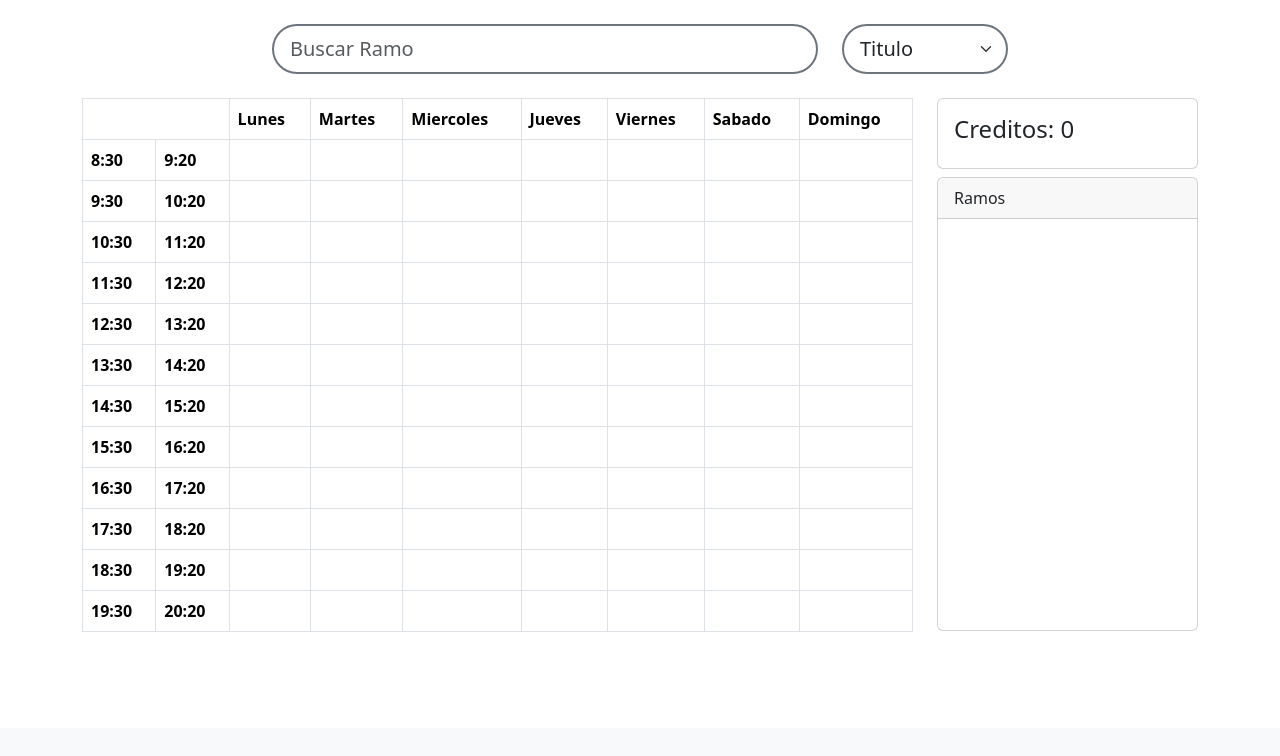
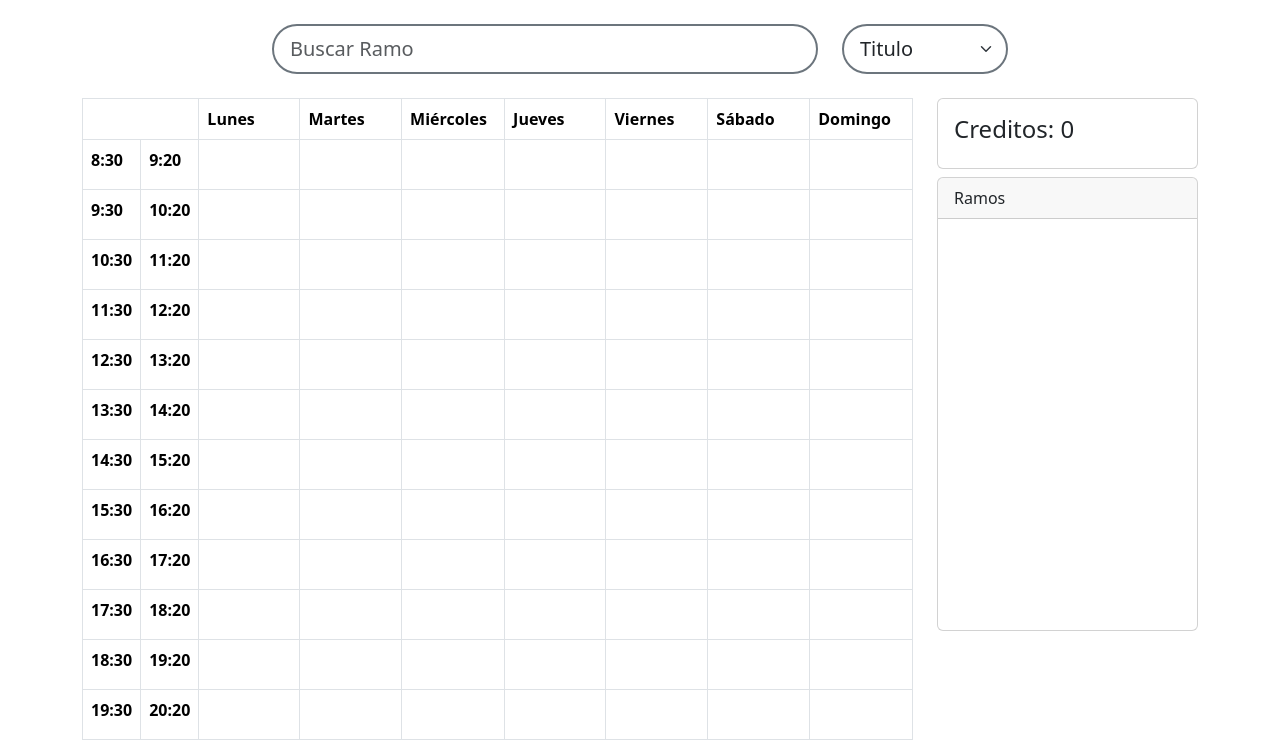
Before and after one commit to Terdmannsdorffer/IIS-Grupo-2, a Django app: page / in a window 1280 px wide. Shown: the part 72-828 px from the top of the page. Before the commit the page ends 704 px from the top, so only its background shows below. Run offline with Django 4.2, Linux system fonts and the light colour scheme; data comes from the database, SQL or seed files in the repository; lists and menus that the app fills with data are empty; some libraries are stand-ins or nearby versions.

Commit message:
resume names, better colors and more

```diff
--- a/mysite/polls/templates/polls/home.html
+++ b/mysite/polls/templates/polls/home.html
@@ -49,21 +49,21 @@
     <div class="container mt-4">
         <div class="row justify-content-center">
             <div class="col-12 col-md-9 table-responsive">
-                <table class="table table-bordered">
+                <table class="table table-bordered table-fixed">
                     <thead class="thead-dark">
                       <tr>
                         <th scope="col" colspan="2"></th>
-                        <th scope="col">Lunes</th>
-                        <th scope="col">Martes</th>
-                        <th scope="col">Miercoles</th>
-                        <th scope="col">Jueves</th>
-                        <th scope="col">Viernes</th>
-                        <th scope="col">Sabado</th>
-                        <th scope="col">Domingo</th>
+                        <th scope="col" class="th-lg equal-column">Lunes</th>
+                        <th scope="col" class="th-lg equal-column">Martes</th>
+                        <th scope="col" class="th-lg equal-column">Miércoles</th>
+                        <th scope="col" class="th-lg equal-column">Jueves</th>
+                        <th scope="col" class="th-lg equal-column">Viernes</th>
+                        <th scope="col" class="th-lg equal-column">Sábado</th>
+                        <th scope="col" class="th-lg equal-column">Domingo</th>
                       </tr>
                     </thead>
                     <tbody id="horario">
-
+                      <!-- Tu contenido de tabla va aquí -->
                     </tbody>
                 </table>
             </div>
--- a/mysite/static/css/stylesheet.css
+++ b/mysite/static/css/stylesheet.css
@@ -29,3 +29,11 @@
 #resultsList li:hover {
     background-color: #f0f0f0;
 }
+
+.equal-column {
+    width: 12.5%; /* 100% dividido por 8 columnas */
+}
+
+.equal-row {
+    height: 50px; /* Establece la altura deseada para todas las filas */
+}
--- a/mysite/static/js/index.js
+++ b/mysite/static/js/index.js
@@ -10,7 +10,13 @@ let selectElement = document.getElementById("miSelect");
 let DATA_CURSOS;
 let ramosSelected = []
 let tipoBusqueda = "TITULO"
-let diaSemana = ['LUNES', 'MARTES', 'MIERCOLES', 'JUEVES', 'VIERNES', 'SABADO', 'DOMINGO']
+const diaSemana = ['LUNES', 'MARTES', 'MIERCOLES', 'JUEVES', 'VIERNES', 'SABADO', 'DOMINGO']
+const banned_words = [
+  "de", "a", "en", "con", "por", "para", "sin", "ante", "sobre",
+  "entre", "tras", "durante", "según", "mediante", "y", "o", "pero", "aunque",
+  "porque", "si", "cuando", "mientras", "así que", "por lo tanto", "además",
+  "por otro lado", "sin embargo", "por tanto", "de hecho", "e", "y", "la"
+];
 
 fetch(URL_BASE+'/api/cursos')
   .then(response => {
@@ -39,25 +45,48 @@ let stringToColorCode = (inputString) => {
   return "00000".substring(0, 6 - color.length) + color;
 }
 
+function lightenColor(hex, factor) {
+  // Parse el color HEX a RGB
+  let r = parseInt(hex.slice(1, 3), 16);
+  let g = parseInt(hex.slice(3, 5), 16);
+  let b = parseInt(hex.slice(5, 7), 16);
+
+  // Aumenta los componentes de color
+  r = Math.min(255, r + factor);
+  g = Math.min(255, g + factor);
+  b = Math.min(255, b + factor);
+
+  // Convierte de nuevo a HEX
+  const newHex = `${(1 << 24 | r << 16 | g << 8 | b).toString(16).slice(1)}`;
+
+  return newHex;
+}
+
 let make_color = (base) => {
   const sumaDigitos = (numero) => numero.toString().split('').reduce((suma, digito) => suma + parseInt(digito, 10), 0);
   const type = sumaDigitos(base)
   const new_base = stringToColorCode(String(base))
-  const hex_base = "FC"
+  const hex_base = "F1"
   console.log(type)
   let result;
   if (base%2) {
-    result = new_base[1] + new_base[2] + hex_base + new_base[0] + new_base[3]
-  }
-  else if (base%3) {
-    result = hex_base + new_base[2] + new_base[0] + new_base[2] + new_base[3]
+    result = "#" + new_base[1] + new_base[2] + hex_base + new_base[0] + new_base[3]
   }
   else {
-    result =  new_base[3] + new_base[0] + new_base[2] + new_base[1] + hex_base
+    result = "#" + new_base[3] + new_base[0] + new_base[2] + new_base[1] + hex_base
   }
   console.log(result)
-  return result
+  return lightenColor(result, 70)
 }
+
+const resume_title = (title) => {
+  const palabras = title.split(' ');
+  const iniciales = palabras
+    .filter(palabra => !banned_words.includes(palabra.toLowerCase()))
+    .map(palabra => palabra[0])
+    .slice(0, 5);
+  return iniciales.join('');
+};
 
 let refresh_horario = () => {
   actualizar_lista();
@@ -70,7 +99,6 @@ let check_ramos = () => {
   let contenedor = document.getElementById("clean-all");
   contenedor.innerHTML = "";
 
-  console.log("aaaaaaaaaaaaaaaaaaaaaaaaaa");
 
   if (ramosSelected.length != 0) {
     // Crear el elemento de limpieza
@@ -147,7 +175,10 @@ let actualizar_horario = () => {
               celda.innerHTML += `<p
                                   style="background-color: #${make_color(ramo.NRC)};
                                   padding: 5px;
-                                  ">${clase.TIPO} - ${ramo.TITULO}</p>`
+                                  border-radius: 5px;
+                                  font-weight: bold;
+                                  margin: 0px;
+                                  ">[${clase.TIPO[0]}] ${resume_title(ramo.TITULO)}</p>`
             }
 
           }
@@ -167,11 +198,13 @@ let actualizar_lista = () => {
     var ramo = ele.TITULO;
     var profesor = ele.PROFESOR;
     var nrc = ele.NRC;
+    var color_nrc = make_color(nrc)
 
     // Crea un nuevo elemento <a>
     var nuevoElemento = document.createElement("a");
     nuevoElemento.href = "#";
     nuevoElemento.className = "list-group-item list-group-item-action flex-column align-items-start";
+    nuevoElemento.style.backgroundColor = "#" + color_nrc;
 
     nuevoElemento.addEventListener("click", function() {
       // Obtiene el valor del nrc del elemento
@@ -182,16 +215,19 @@ let actualizar_lista = () => {
     let isMouseHover = false
     nuevoElemento.addEventListener("mouseleave", function (event) {
       nuevoElemento.classList.remove("list-group-item-danger");
+      nuevoElemento.style.backgroundColor = "#" + color_nrc;
+
     }, false);
     nuevoElemento.addEventListener("mouseover", function (event) {
       nuevoElemento.classList.add("list-group-item-danger");
+      nuevoElemento.removeAttribute("style");
     }, false);
 
 
     // Contenido HTML del nuevo elemento
     nuevoElemento.innerHTML = `
       <div class="d-flex w-100 justify-content-between">
-        <h5 class="mb-1">${ramo}</h5>
+        <h5 class="mb-1">[${resume_title(ramo)}] ${ramo}</h5>
         <small>
           <svg xmlns="http://www.w3.org/2000/svg" width="16" height="16" fill="currentColor" class="bi bi-trash3" viewBox="0 0 16 16">
             <path d="M6.5 1h3a.5.5 0 0 1 .5.5v1H6v-1a.5.5 0 0 1 .5-.5ZM11 2.5v-1A1.5 1.5 0 0 0 9.5 0h-3A1.5 1.5 0 0 0 5 1.5v1H2.506a.58.58 0 0 0-.01 0H1.5a.5.5 0 0 0 0 1h.538l.853 10.66A2 2 0 0 0 4.885 16h6.23a2 2 0 0 0 1.994-1.84l.853-10.66h.538a.5.5 0 0 0 0-1h-.995a.59.59 0 0 0-.01 0H11Zm1.958 1-.846 10.58a1 1 0 0 1-.997.92h-6.23a1 1 0 0 1-.997-.92L3.042 3.5h9.916Zm-7.487 1a.5.5 0 0 1 .528.47l.5 8.5a.5.5 0 0 1-.998.06L5 5.03a.5.5 0 0 1 .47-.53Zm5.058 0a.5.5 0 0 1 .47.53l-.5 8.5a.5.5 0 1 1-.998-.06l.5-8.5a.5.5 0 0 1 .528-.47ZM8 4.5a.5.5 0 0 1 .5.5v8.5a.5.5 0 0 1-1 0V5a.5.5 0 0 1 .5-.5Z"/>
@@ -250,7 +286,7 @@ let crearHorario = () => {
 
     // Crea un nuevo elemento <tr>
     var nuevoFila = document.createElement("tr");
-
+    nuevoFila.classList.add("equal-row");
     // Define el contenido HTML para la nueva fila
     nuevoFila.innerHTML = '<th scope="row">'+ `${i}:30` +'</th>' +
                         '<th scope="row">'+ `${i+1}:20` +'</th>' +
```
